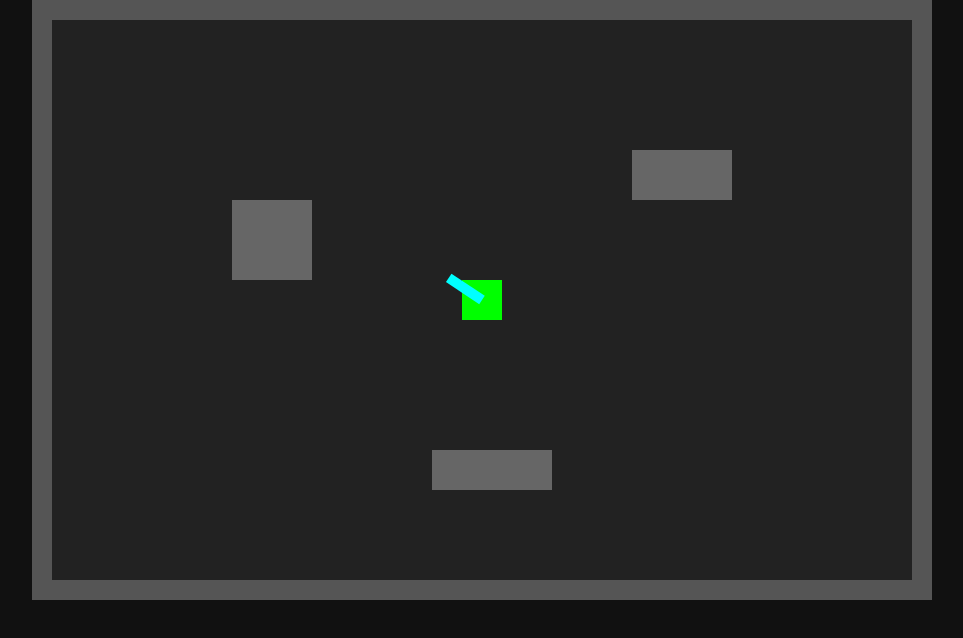
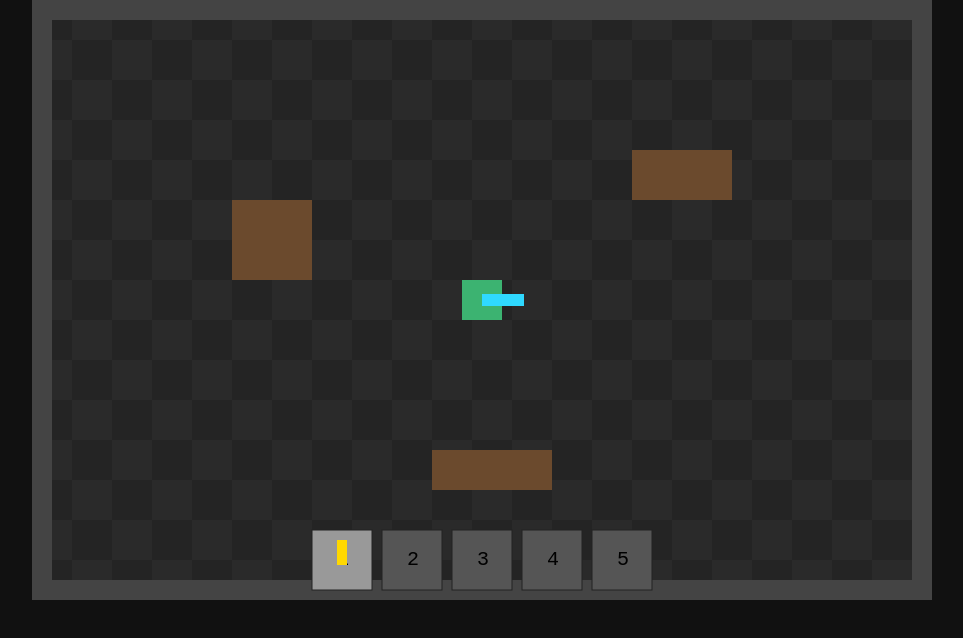
Before and after one commit to kingmackpro/Tank-War, a plain HTML site: page index.html in a window 1280 px wide. Shown: the whole page, without its empty margins (158-1121 px from the left). Drawn offline with Linux system fonts and the light colour scheme.

Commit message:
added arrow key control

```diff
--- a/index.html
+++ b/index.html
@@ -3,9 +3,20 @@
 <head>
 <meta charset="UTF-8">
 <title>Tank Prototype</title>
+
 <style>
-body { margin:0; overflow:hidden; background:#111; }
-canvas { background:#222; display:block; margin:auto; }
+body{
+margin:0;
+overflow:hidden;
+background:#111;
+font-family:monospace;
+}
+
+canvas{
+display:block;
+margin:auto;
+background:#1a1a1a;
+}
 </style>
 </head>
 <body>
@@ -20,12 +31,14 @@ const ctx = canvas.getContext("2d");
 const keys = {};
 const bullets = [];
 
+let activeWeapon = 1;
+
 const tank = {
-    x: 450,
-    y: 300,
-    size: 40,
-    speed: 3,
-    turretAngle: 0
+x:450,
+y:300,
+size:40,
+speed:3,
+turretAngle:0
 };
 
 const obstacles = [
@@ -42,9 +55,28 @@ const walls = [
 ];
 
 let mouse = {x:0,y:0};
+let lastShot = 0;
+const fireDelay = 200;
 
-document.addEventListener("keydown", e=>keys[e.key.toLowerCase()]=true);
-document.addEventListener("keyup", e=>keys[e.key.toLowerCase()]=false);
+document.addEventListener("keydown", e=>{
+
+keys[e.key.toLowerCase()] = true;
+
+/* HOTBAR */
+if(e.key >= "1" && e.key <= "5"){
+activeWeapon = parseInt(e.key);
+}
+
+/* SPACE FIRE */
+if(e.key === " "){
+shoot();
+}
+
+});
+
+document.addEventListener("keyup", e=>{
+keys[e.key.toLowerCase()] = false;
+});
 
 canvas.addEventListener("mousemove", e=>{
 const rect = canvas.getBoundingClientRect();
@@ -58,61 +90,85 @@ canvas.addEventListener("mousedown", ()=>{
 
 function shoot(){
 
+if(activeWeapon !== 1) return;
+
+const now = Date.now();
+if(now - lastShot < fireDelay) return;
+lastShot = now;
+
 const speed = 8;
 
 bullets.push({
-        x: tank.x,
-        y: tank.y,
-        vx: Math.cos(tank.turretAngle) * speed,
-        vy: Math.sin(tank.turretAngle) * speed,
+x:tank.x,
+y:tank.y,
+vx:Math.cos(tank.turretAngle)*speed,
+vy:Math.sin(tank.turretAngle)*speed,
 size:6
 });
 
 }
 
 function rectCollision(a,b){
+
 return a.x < b.x + b.w &&
 a.x + a.w > b.x &&
 a.y < b.y + b.h &&
 a.y + a.h > b.y;
+
 }
 
 function update(){
 
-    let dx = 0;
-    let dy = 0;
+let dx=0;
+let dy=0;
 
-    if(keys["w"]) dy -= tank.speed;
-    if(keys["s"]) dy += tank.speed;
-    if(keys["a"]) dx -= tank.speed;
-    if(keys["d"]) dx += tank.speed;
+if(keys["w"]) dy-=tank.speed;
+if(keys["s"]) dy+=tank.speed;
+if(keys["a"]) dx-=tank.speed;
+if(keys["d"]) dx+=tank.speed;
 
-    const next = {
-        x:tank.x + dx - tank.size/2,
-        y:tank.y + dy - tank.size/2,
+const next={
+x:tank.x+dx-tank.size/2,
+y:tank.y+dy-tank.size/2,
 w:tank.size,
 h:tank.size
 };
 
-    let blocked = false;
+let blocked=false;
 
 [...walls,...obstacles].forEach(o=>{
 if(rectCollision(next,o)) blocked=true;
 });
 
 if(!blocked){
-        tank.x += dx;
-        tank.y += dy;
+tank.x+=dx;
+tank.y+=dy;
 }
 
-    tank.turretAngle = Math.atan2(mouse.y - tank.y, mouse.x - tank.x);
+/* MOUSE AIM */
+
+let mouseAngle = Math.atan2(mouse.y - tank.y, mouse.x - tank.x);
+
+/* KEYBOARD TURRET CONTROL */
+
+const rotateSpeed = 0.05;
+
+if(keys["arrowleft"]) tank.turretAngle -= rotateSpeed;
+if(keys["arrowright"]) tank.turretAngle += rotateSpeed;
+
+/* If mouse moved recently, override */
+if(mouse.x !== 0 || mouse.y !== 0){
+tank.turretAngle = mouseAngle;
+}
+
+/* BULLETS */
 
 bullets.forEach((b,i)=>{
 
-        b.x += b.vx;
-        b.y += b.vy;
+b.x+=b.vx;
+b.y+=b.vy;
 
-        const rect = {x:b.x,y:b.y,w:b.size,h:b.size};
+const rect={x:b.x,y:b.y,w:b.size,h:b.size};
 
 [...walls,...obstacles].forEach(o=>{
 if(rectCollision(rect,o)){
@@ -124,23 +180,48 @@ function update(){
 
 }
 
+function drawGround(){
+
+const tile=40;
+
+for(let x=0;x<canvas.width;x+=tile){
+for(let y=0;y<canvas.height;y+=tile){
+
+ctx.fillStyle = ( (x+y)/tile % 2 ) ? "#2a2a2a" : "#242424";
+ctx.fillRect(x,y,tile,tile);
+
+}
+}
+
+}
+
 function draw(){
 
 ctx.clearRect(0,0,canvas.width,canvas.height);
 
-    ctx.fillStyle = "#555";
+/* GROUND */
+drawGround();
+
+/* WALLS */
+
+ctx.fillStyle="#444";
 
 walls.forEach(w=>{
 ctx.fillRect(w.x,w.y,w.w,w.h);
 });
 
-    ctx.fillStyle = "#666";
+/* OBSTACLES */
+
+ctx.fillStyle="#6b4a2d";
 
 obstacles.forEach(o=>{
 ctx.fillRect(o.x,o.y,o.w,o.h);
 });
 
-    ctx.fillStyle = "#0f0";
+/* TANK BODY */
+
+ctx.fillStyle="#3cb371";
+
 ctx.fillRect(
 tank.x - tank.size/2,
 tank.y - tank.size/2,
@@ -148,27 +229,76 @@ function draw(){
 tank.size
 );
 
+/* TURRET */
+
 ctx.save();
+
 ctx.translate(tank.x,tank.y);
 ctx.rotate(tank.turretAngle);
 
-    ctx.fillStyle = "#0ff";
-    ctx.fillRect(0,-5,40,10);
+ctx.fillStyle="#2fd9ff";
+ctx.fillRect(0,-6,42,12);
 
 ctx.restore();
 
-    ctx.fillStyle = "#ff0";
+/* BULLETS */
+
+ctx.fillStyle="#ffd800";
 
 bullets.forEach(b=>{
 ctx.fillRect(b.x,b.y,b.size,b.size);
 });
 
+/* HOTBAR */
+
+drawHotbar();
+
+}
+
+function drawHotbar(){
+
+const slots = 5;
+const size = 60;
+const spacing = 10;
+
+const totalWidth = slots*size + (slots-1)*spacing;
+const startX = canvas.width/2 - totalWidth/2;
+const y = canvas.height - 70;
+
+for(let i=1;i<=slots;i++){
+
+const x = startX + (i-1)*(size+spacing);
+
+ctx.fillStyle = (activeWeapon===i) ? "#999" : "#555";
+ctx.fillRect(x,y,size,size);
+
+ctx.strokeStyle="#222";
+ctx.strokeRect(x,y,size,size);
+
+ctx.fillStyle="#000";
+ctx.font="20px monospace";
+ctx.fillText(i,x+25,y+35);
+
+/* slot 1 icon */
+
+if(i===1){
+
+ctx.fillStyle="#ffd800";
+ctx.fillRect(x+25,y+10,10,25);
+
+}
+
+}
+
 }
 
 function gameLoop(){
+
 update();
 draw();
+
 requestAnimationFrame(gameLoop);
+
 }
 
 gameLoop();
```
Lines whose indentation alone changed are shown as unchanged.
